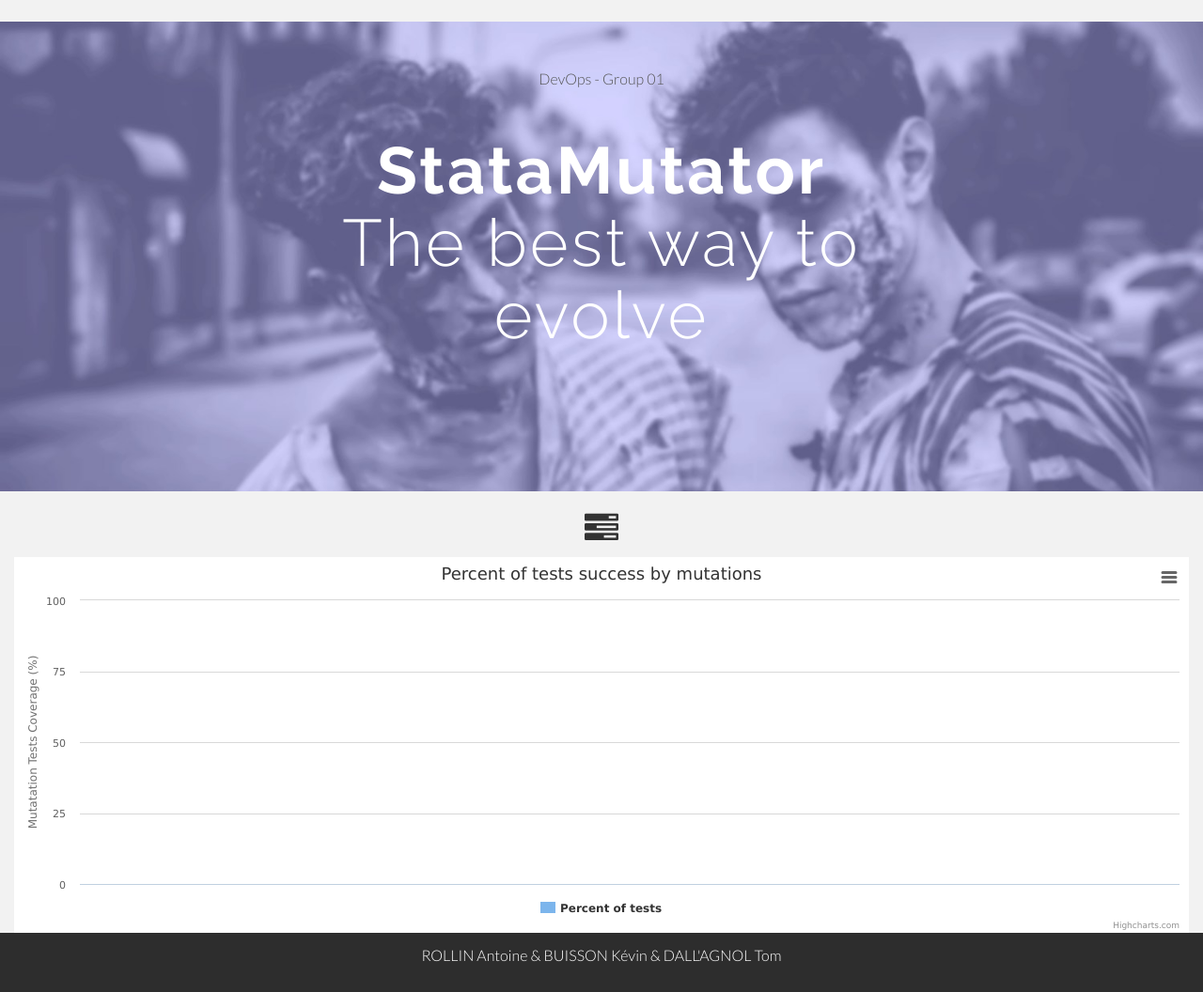
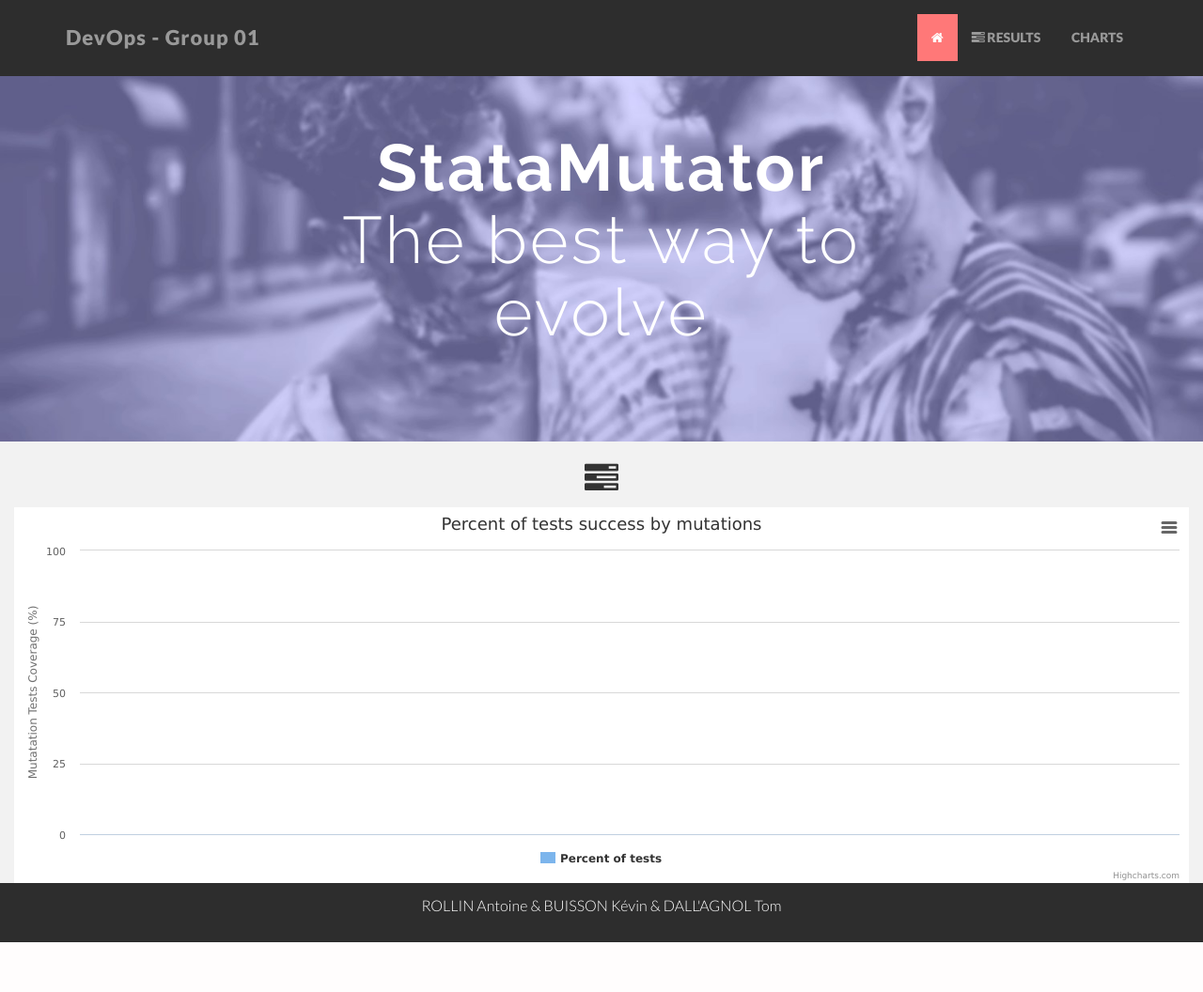
Before and after one commit to Lydwen/Mr.Statamutation, a Python web app: template Mr.Statapython/statapython/templates/report.html in a window 1280 px wide. Shown: the whole page at 94% size. After the commit the page ends 1003 px from the top, so only its background shows below. Run offline with Jinja, Linux system fonts and the light colour scheme; the template is opened without the code that fills it, so the values that code supplies are empty; some libraries are stand-ins or nearby versions.

Commit message:
[Remove] docs directory

```diff
--- a/Mr.Statapython/statapython/templates/report.html
+++ b/Mr.Statapython/statapython/templates/report.html
@@ -17,24 +17,42 @@
     <!-- Custom styles for this template -->
     <link href="tools/theme/css/main.css" rel="stylesheet">
 
-	<div class="row centered">
-		<p>DevOps - Group 01</p>
-	</div><!-- row -->
-
   </head>
 
   <body>
+  <!-- Fixed navbar -->
+    <div class="navbar navbar-inverse navbar-fixed-top">
+      <div class="container">
+        <div class="navbar-header">
+          <button type="button" class="navbar-toggle" data-toggle="collapse" data-target=".navbar-collapse">
+            <span class="icon-bar"></span>
+            <span class="icon-bar"></span>
+            <span class="icon-bar"></span>
+          </button>
+          <a class="navbar-brand" href="#">DevOps - Group 01</a>
+        </div>
+        <div class="navbar-collapse collapse">
+          <ul class="nav navbar-nav navbar-right">
+            <li class="active"><a href="#home"><i class="fa fa-home"></i></a></li>
+            <li><a href="#table"><i class="fa fa-tasks"></i> RESULTS</a></li>
+            <li><a href="#charts"><i class="fa fa-charts"></i> CHARTS</a></li>
+          </ul>
+        </div><!--/.nav-collapse -->
+      </div>
+    </div>
 
+	<a name="home">
 		<div id="headerwrap">
 			<div class="container">
 				<div class="row centered">
-				<div class="col-lg-8 col-lg-offset-2">
+					<div class="col-lg-8 col-lg-offset-2" style="margin-top:50px;">
 						<h1><b>StataMutator</b><br/>The best way to evolve</h1>
 					</div>
 				</div><!-- row -->
 			</div><!-- container -->
 		</div><!-- headerwrap -->
-
+	</a>
+	<a name="table">
 		<div class="col-lg-12">
 			<h1 class="centered"><i class="fa fa-tasks"></i> {{ title }}</h1>
 			<table>
@@ -52,11 +70,13 @@
 			</table>
 
 		</div>
+	</a>
 
+	<a name="charts">
 		<div class="col-lg-12">
 			<div id="chartContainer" class="chart"></div>
 		</div>
-
+	</a>
 
 	<!-- FOOTER -->
 	<div id="f">
```
Also changed, not shown: Build - TODO.md (renamed from docs/Build - TODO.md), HowTo - TODO.md (renamed from docs/HowTo - TODO.md), README.md (renamed from docs/README.md), Report - TODO.md (renamed from docs/Report - TODO.md), Specifications.md (renamed from docs/Specifications.md). Lines whose indentation alone changed are shown as unchanged.
